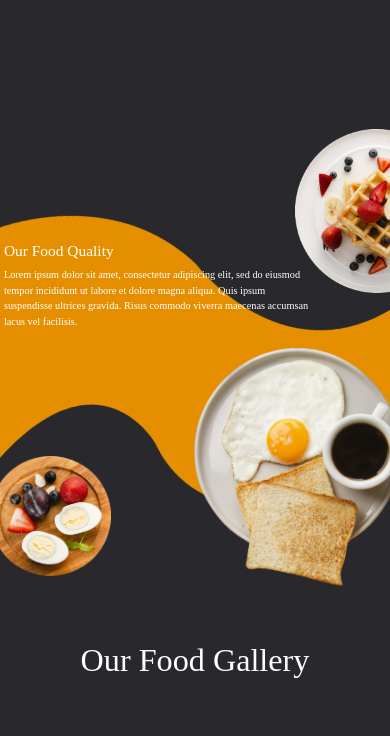
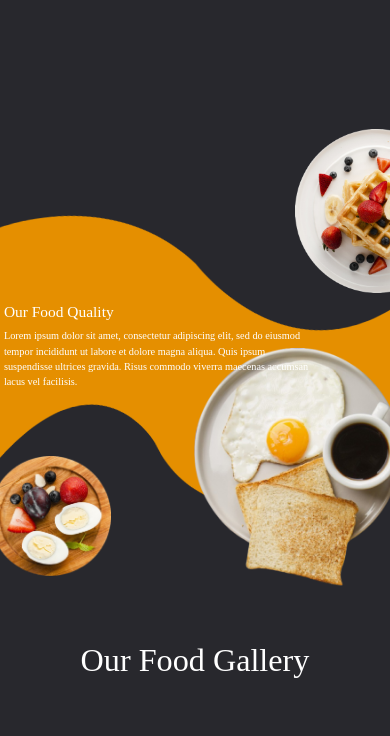
Before and after one commit to BakrAli2021/foodlover, a plain HTML site: page index.html in a window 390 px wide. Shown: the part 1571-2307 px from the top of the page. Drawn offline with nearby package versions, Linux system fonts and the light colour scheme; some packages are replaced by stand-ins of ours; a script that the page names is missing.

Commit message:
Update style.css

```diff
--- a/css/style.css
+++ b/css/style.css
@@ -508,7 +508,7 @@ footer ul.icon li {
         width: 53%;
     }
     .quality .txt {
-        top: 35%;
+        top: 46%;
         left: 1%;
         width: 80%;
     }
```
